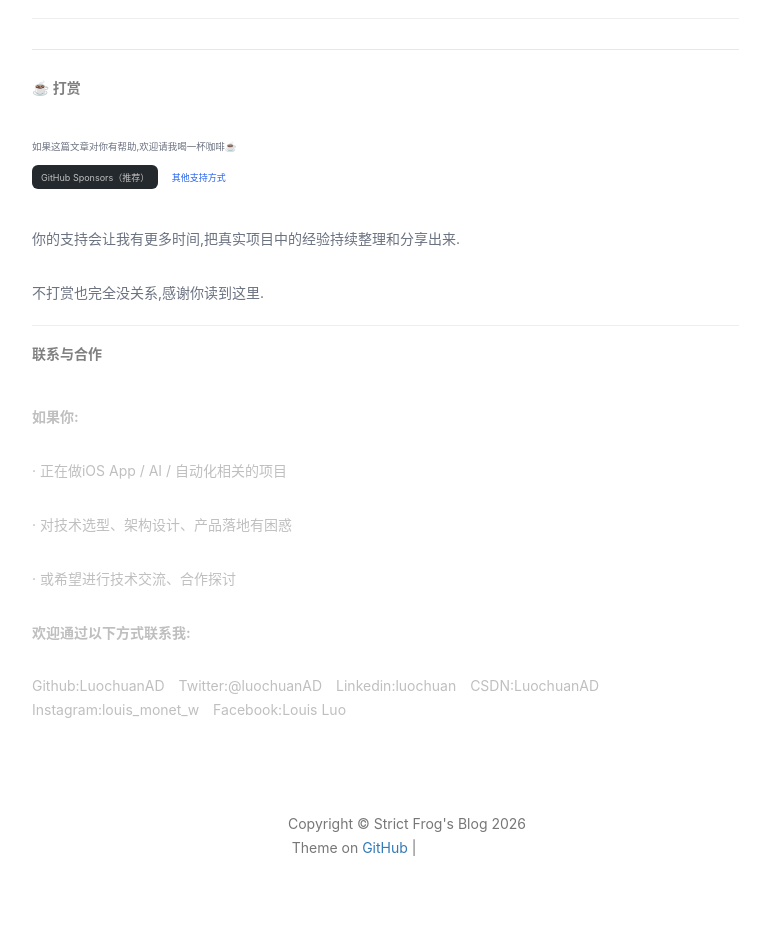
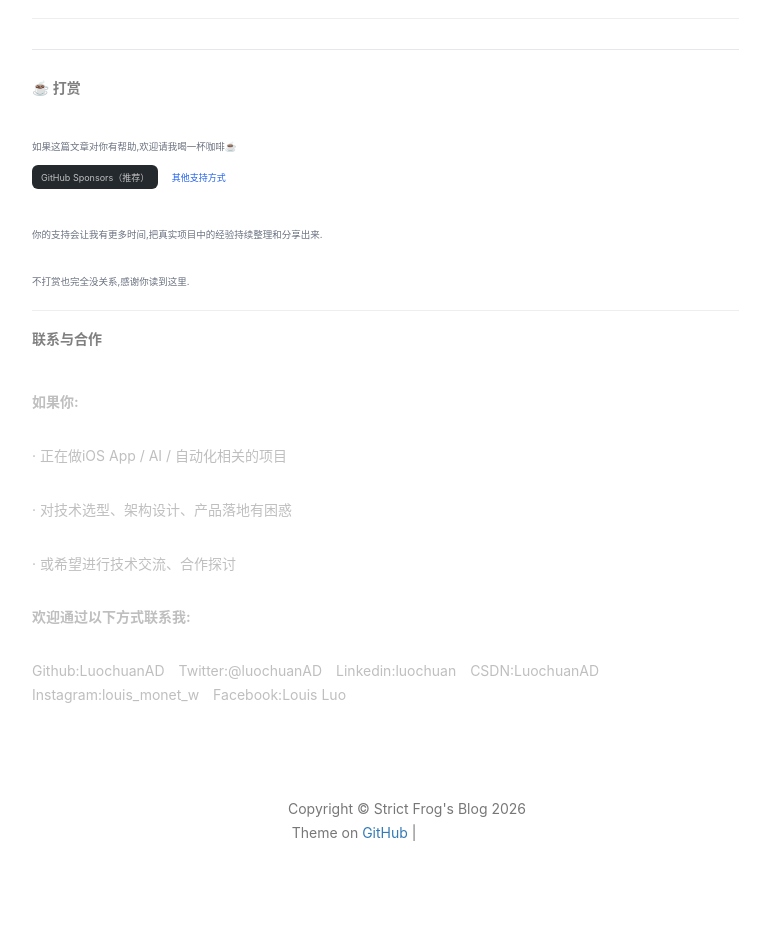
Before and after one commit to LuochuanAD/LuochuanAD.github.io, a Jekyll site: the page built from _posts/2023-09-15-Blog未来的计划与实行.md, in a window 1280 px wide. Shown: the part 1274-2226 px from the top of the page, without its empty margins (233-1003 px from the left). Built offline with Jekyll 4.4.1, drawn with Linux system fonts in a browser that asks for light colours; nearby versions of some CDN libraries; comment, search, counter and statistics services are not loaded; grey boxes are pictures that could not be loaded.

Commit message:
Update post.html

```diff
--- a/_layouts/post.html
+++ b/_layouts/post.html
@@ -270,9 +270,10 @@ layout: default
                       <img src="/img/alipay_louis.jpg" alt="Alipay QR" />
                     </div>
                   </div>
+
+                    <p class="donation-intro">你的支持会让我有更多时间,把真实项目中的经验持续整理和分享出来.</p>
+                    <p class="donation-intro">不打赏也完全没关系,感谢你读到这里.</p>
                 </section>
-                <p class="donation-intro">你的支持会让我有更多时间,把真实项目中的经验持续整理和分享出来.</p>
-                <p class="donation-intro">不打赏也完全没关系,感谢你读到这里.</p>
                 <!-- Friends Blog -->
                 {% if site.friends %}
                 <hr>
```
